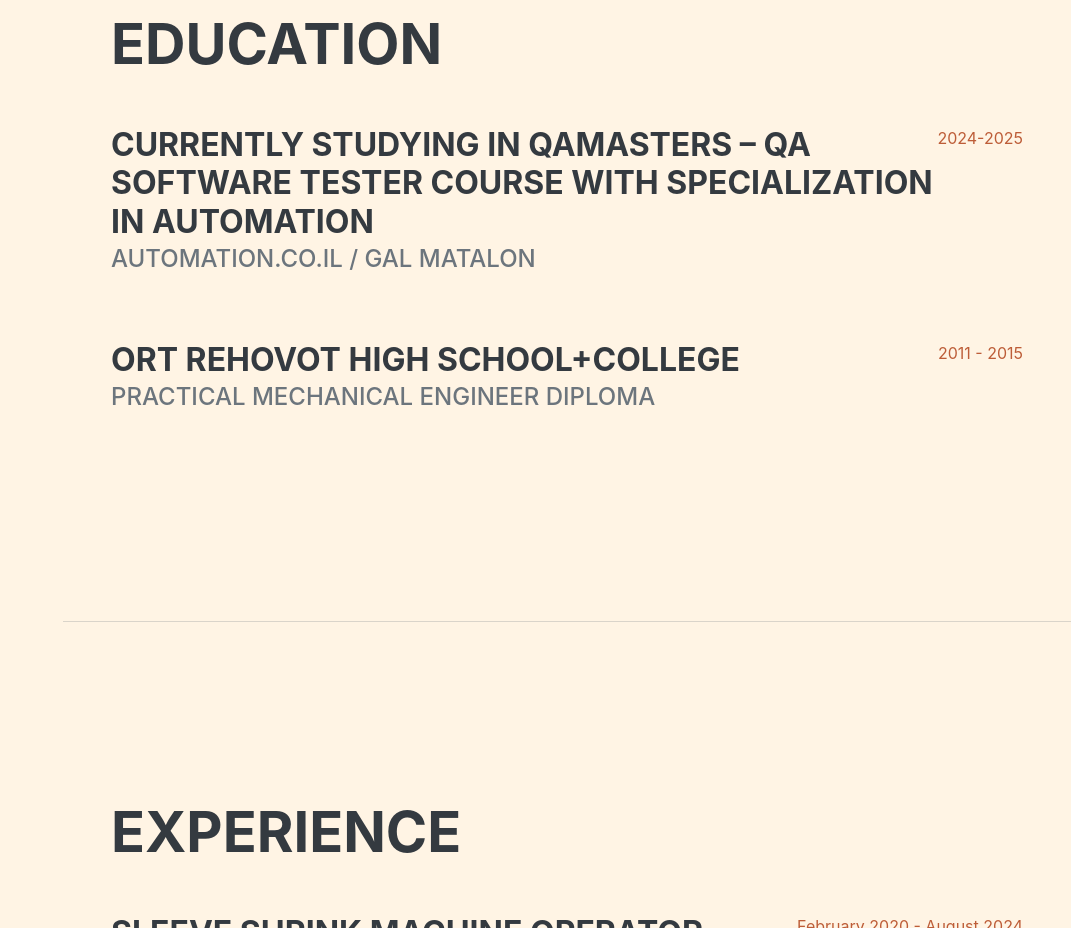
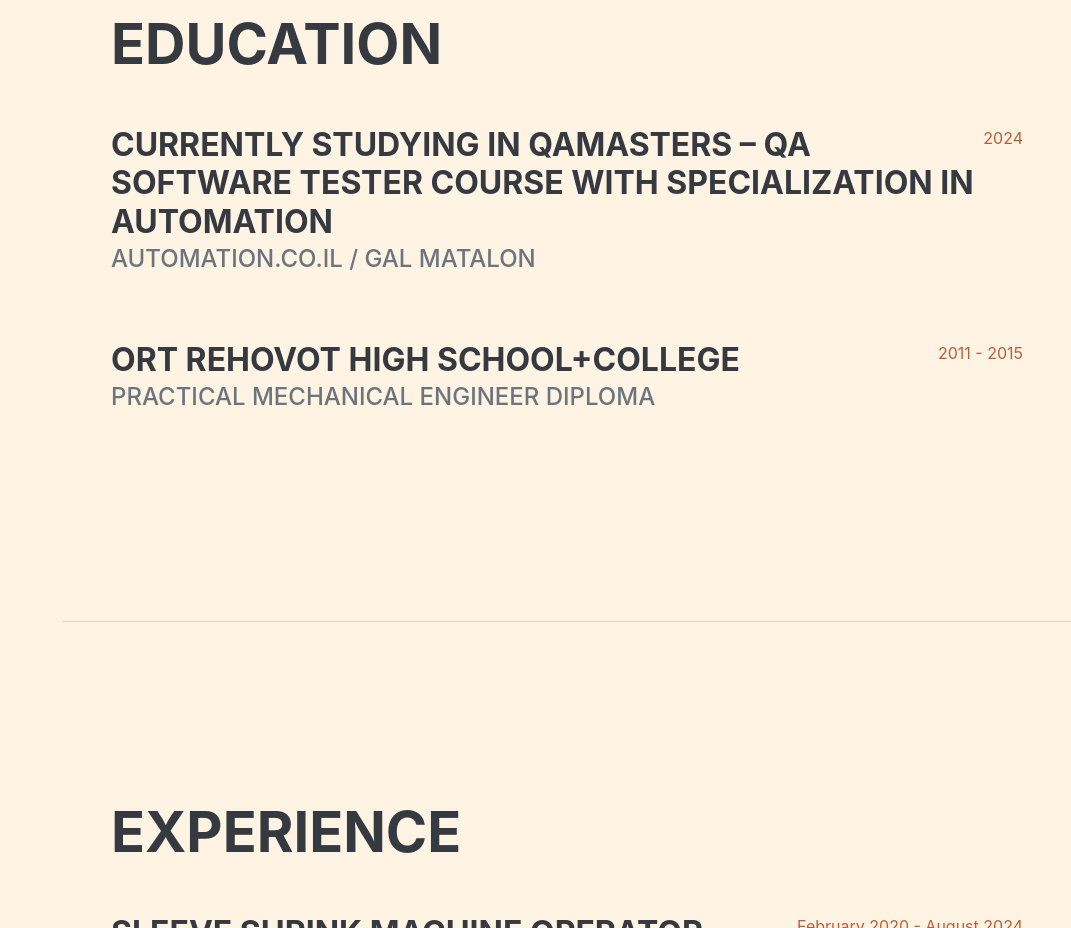
Before and after one commit to AmirNazarov/html1, a plain HTML site: page index.html in a window 1280 px wide. Shown: the part 980-1908 px from the top of the page, without its empty margins (209-1280 px from the left). Drawn offline with nearby package versions, Linux system fonts and the light colour scheme; a web font is replaced by a local one.

Commit message:
Update index.html

```diff
--- a/index.html
+++ b/index.html
@@ -71,7 +71,7 @@
                             <div class="subheading mb-3">automation.co.il / Gal Matalon</div>
 
                         </div>
-                        <div class="flex-shrink-0"><span class="text-primary">2024-2025</span></div>
+                        <div class="flex-shrink-0"><span class="text-primary">2024</span></div>
                     </div>
                     <div class="d-flex flex-column flex-md-row justify-content-between">
                         <div class="flex-grow-1">
```
